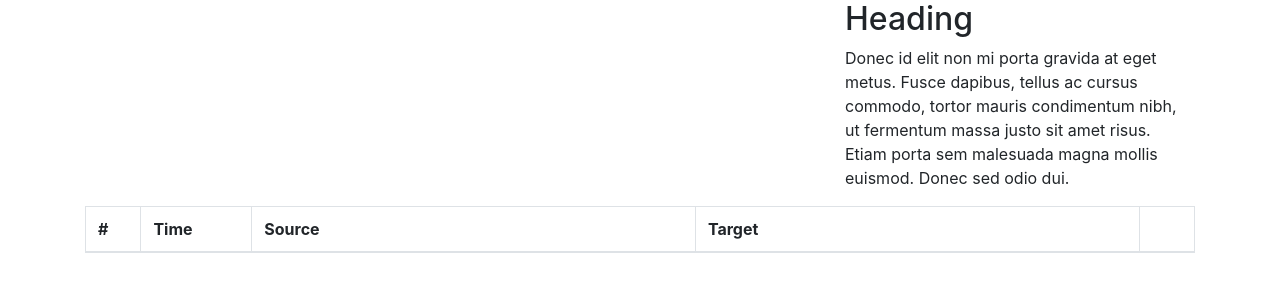
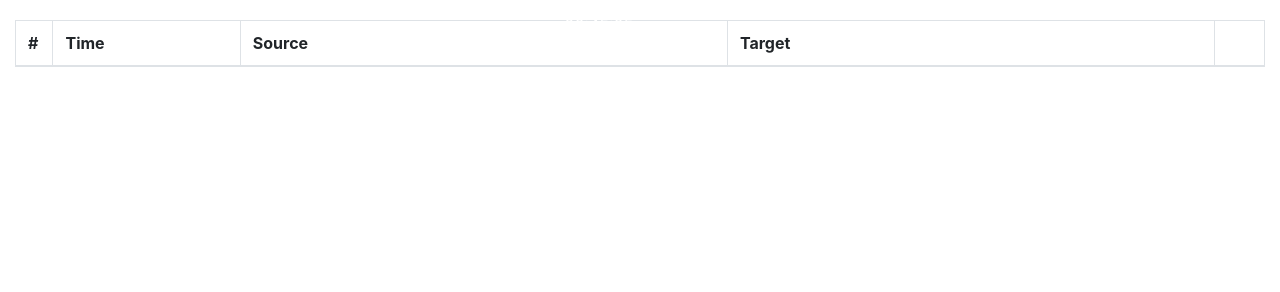
Before and after one commit to mike-thomas-nz/straker-hack, a website built with webpack: page src/workbench/index.html in a window 1280 px wide. Built offline with nearby package versions, Linux system fonts and the light colour scheme; no server answers; what video.js would draw is missing.

Commit message:
adding more styles

```diff
--- a/src/style.css
+++ b/src/style.css
@@ -1,6 +1,6 @@
 .my-custom-scrollbar {
     position: relative;
-    height: 200px;
+    height: 400px;
     overflow: auto;
 }
 
@@ -11,12 +11,13 @@
 .alert {
     position:absolute;
     z-index:1;
-    right: 100;
+    left: 330;
     color: #FFF;
 }
 
 .player {
     background-color: aliceblue;
+    align-self: center;
 }
 
 .active-caption {
--- a/src/workbench/editor.js
+++ b/src/workbench/editor.js
@@ -36,6 +36,8 @@ var PF_SRT = function() {
   }
 }();
 
+// Load the segments in editor
+const loadSegments= () => {
   $.get('resources/subs/rocket/english_webvtt.srt')
     .done(function(text) {
       try {
@@ -43,7 +45,7 @@ $.get('resources/subs/rocket/english_webvtt.srt')
         var result = PF_SRT.parse(text);
 
         $.each(result, function(index, value) {
-        $("#table_div").append("<tr id=caption_"+value.line+"><td>"+value.line+"</td><td>" + value.startTime+ "</td><td>" + value.text + "</td><td><div id='editable' contenteditable=true></div></div></td><td><button class='btn btn-success btn-sm'>Save</button></td></td></tr>");
+          $("#table_div").append("<tr id=caption_"+value.line+"><td>"+value.line+"</td><td>" + value.startTime + " - "+ value.endTime + "</td><td>" + value.text + "</td><td><div id='editable' contenteditable=true></div></div></td><td><button class='btn btn-success btn-sm'>Save</button></td></td></tr>");
         });
 
       } catch (e) {
@@ -51,3 +53,20 @@ $.get('resources/subs/rocket/english_webvtt.srt')
         //handle parsing error
       }
   });
+}
+loadSegments()
+
+const saveSegments = (data) => {
+  let url = ''
+  $.post(url, data)
+    .done((response) => {
+      console.log(response);
+    })
+    .catch((error) => {
+      console.log(error);
+    })
+}
+
+export {
+  saveSegments
+}
--- a/src/workbench/index.html
+++ b/src/workbench/index.html
@@ -6,23 +6,20 @@
     <title>Test Video js</title>
   </head>
   <body>
-    <div class="container">
-        <div class="row">
-            <div class="col-md-8">
+    <div class="container-fluid">
+        <div class="row" style="margin-bottom: 20px;">
+            <div class="col-md-2"></div>
+            <div class="col-md-6">
                 <div id="time" class="alert">hh:mm:yy</div>
                 <div id="info" class="alert">
                     <table id="infoTable" class="infoTable" width="200px">
-
                     </table>
                 </div>
                 <div class="player">
                     <video-js id="my-player"></video-js>
                 </div>
             </div>
-            <div class="col-md-4">
-                <h2>Heading</h2>
-                <p>Donec id elit non mi porta gravida at eget metus. Fusce dapibus, tellus ac cursus commodo, tortor mauris condimentum nibh, ut fermentum massa justo sit amet risus. Etiam porta sem malesuada magna mollis euismod. Donec sed odio dui. </p>
-            </div>
+            <div class="col-md-4"></div>
         </div>
         <div class="row">
             <div class="col-md-12">
@@ -30,11 +27,11 @@
                     <table class="table table-bordered mb-0">
                         <thead>
                             <tr>
-                                <th width="5%">#</th>
-                                <th width="10%">Time</th>
-                                <th width="40%">Source</th>
-                                <th width="40%">Target</th>
-                                <th width="5%"></th>
+                                <th width="3%">#</th>
+                                <th width="15%">Time</th>
+                                <th width="39%">Source</th>
+                                <th width="39%">Target</th>
+                                <th width="7%"></th>
                             </tr>
                         </thead>
                         <tbody id="table_div">
```
Lines whose indentation alone changed are shown as unchanged.
